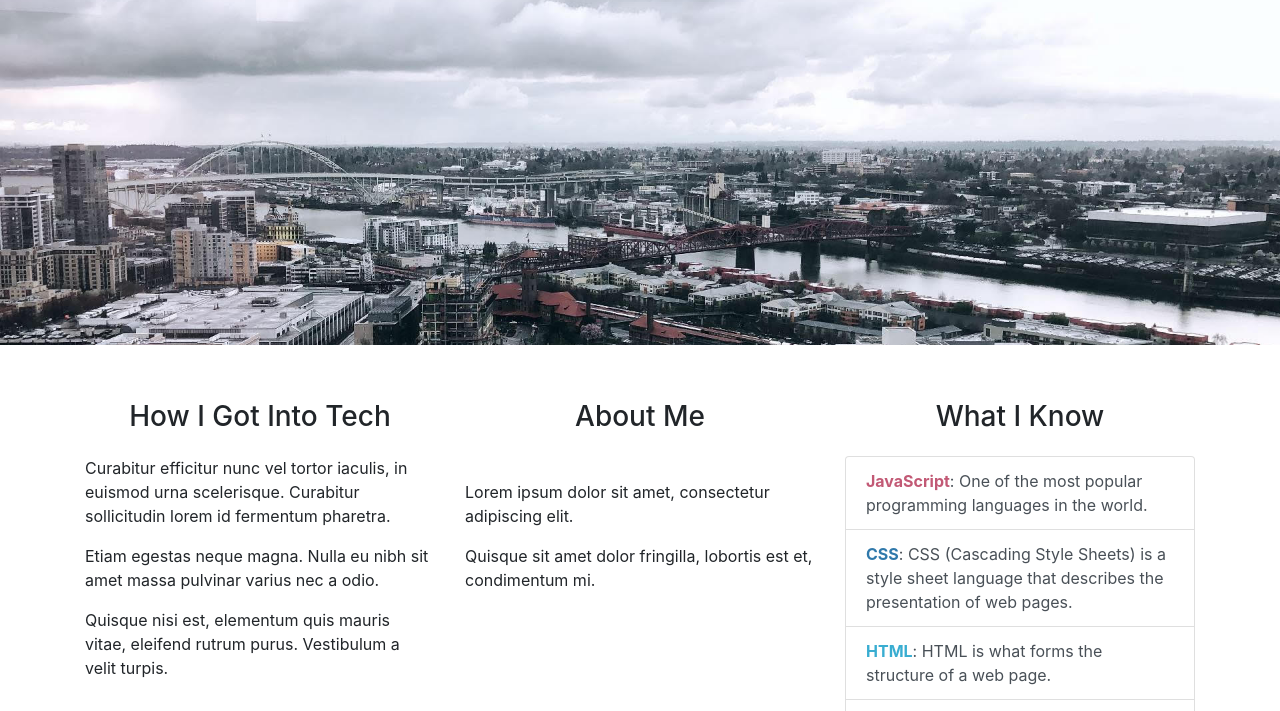
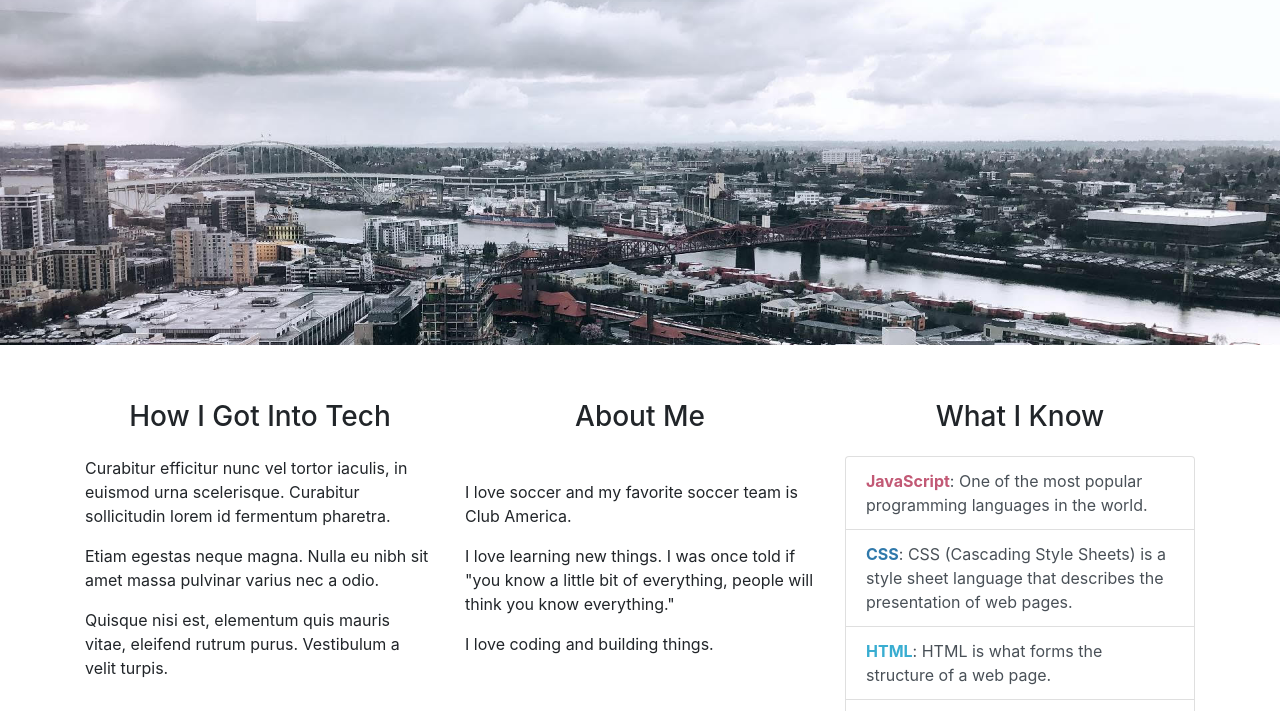
Before and after one commit to salgc826/salgc826.github.io, a plain HTML site: page index.html in a window 1280 px wide. Shown: the part 78-789 px from the top of the page. Drawn offline with nearby package versions, Linux system fonts and the light colour scheme.

Commit message:
added a description

```diff
--- a/index.html
+++ b/index.html
@@ -44,8 +44,9 @@
             <div class="col-lg order-lg-2">
                 <h3 class="mb-4">About Me</h3>
                 <img class="mb-4 img-fluid rounded d-none d-sm-block">
-                <p>Lorem ipsum dolor sit amet, consectetur adipiscing elit.</p>
-                <p>Quisque sit amet dolor fringilla, lobortis est et, condimentum mi.</p>
+                <p>I love soccer and my favorite soccer team is Club America.</p>
+                <p>I love learning new things. I was once told if "you know a little bit of everything, people will think you know everything."</p>
+                <p>I love coding and building things.</p>
             </div>
             <div class="col-lg order-lg-1">
                 <h3 class="mb-4">How I Got Into Tech</h3>
```
